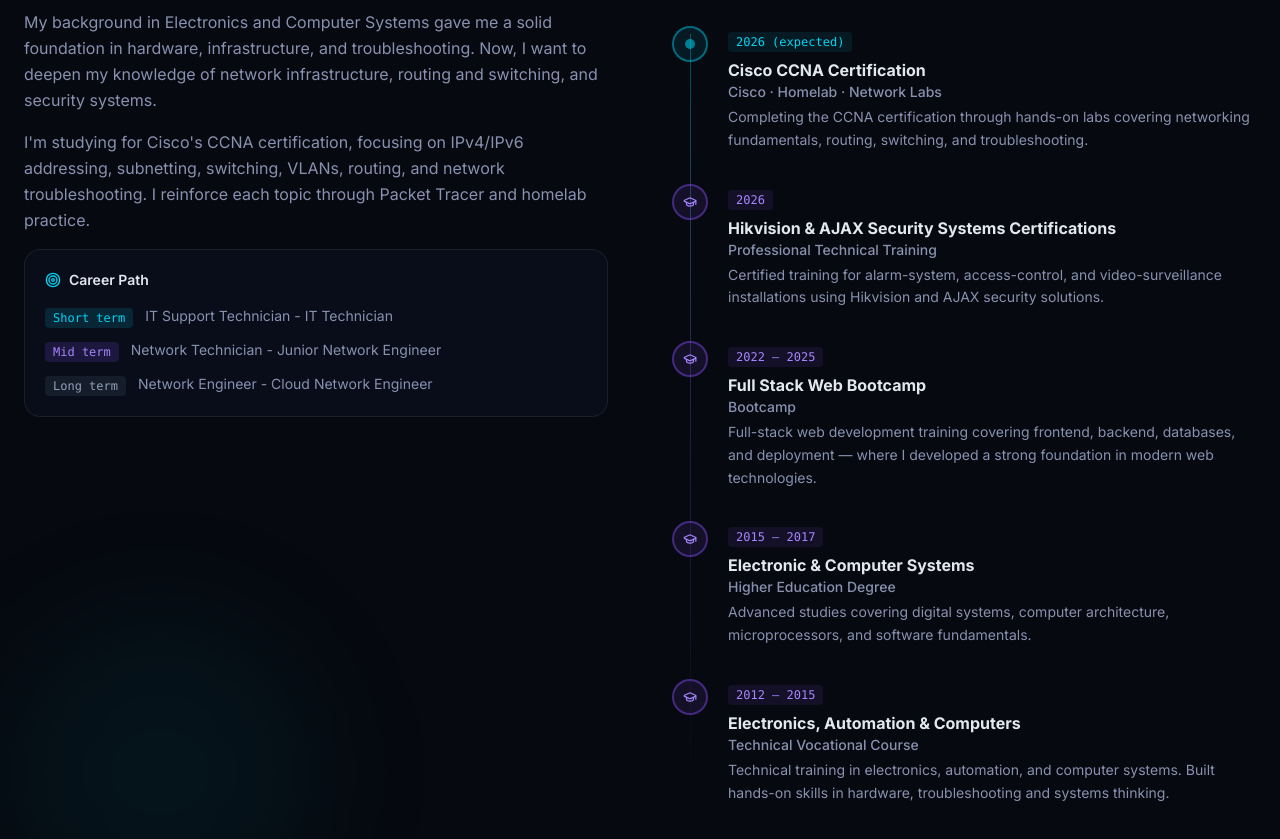
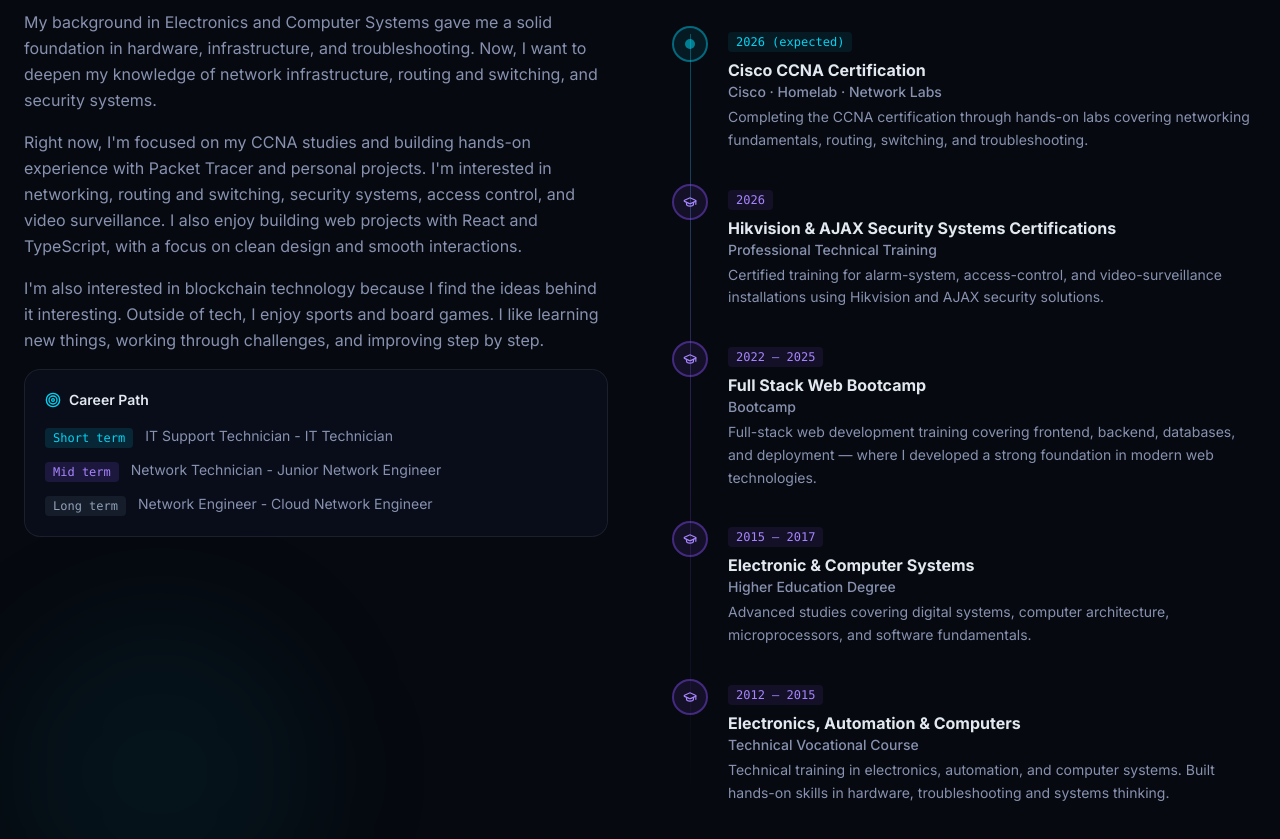
Before and after one commit to BuildAndBreak/Portfolio, a React (Vite) app: page / in a window 1280 px wide. Shown: the part 2780-3619 px from the top of the page. Built offline with nearby package versions, Linux system fonts and the light colour scheme.

Commit message:
update bio

```diff
--- a/src/components/About.tsx
+++ b/src/components/About.tsx
@@ -89,10 +89,18 @@
               and switching, and security systems.
             </p>
             <p className="text-muted-foreground leading-relaxed mb-4">
-              I'm studying for Cisco's CCNA certification, focusing on IPv4/IPv6
-              addressing, subnetting, switching, VLANs, routing, and network
-              troubleshooting. I reinforce each topic through Packet Tracer and
-              homelab practice.
+              Right now, I&apos;m focused on my CCNA studies and building hands-on
+              experience with Packet Tracer and personal projects. I&apos;m
+              interested in networking, routing and switching, security
+              systems, access control, and video surveillance. I also enjoy
+              building web projects with React and TypeScript, with a focus on
+              clean design and smooth interactions.
+            </p>
+            <p className="text-muted-foreground leading-relaxed mb-4">
+              I&apos;m also interested in blockchain technology because I find the
+              ideas behind it interesting. Outside of tech, I enjoy sports and
+              board games. I like learning new things, working through
+              challenges, and improving step by step.
             </p>
 
             {/* Career path */}
```
